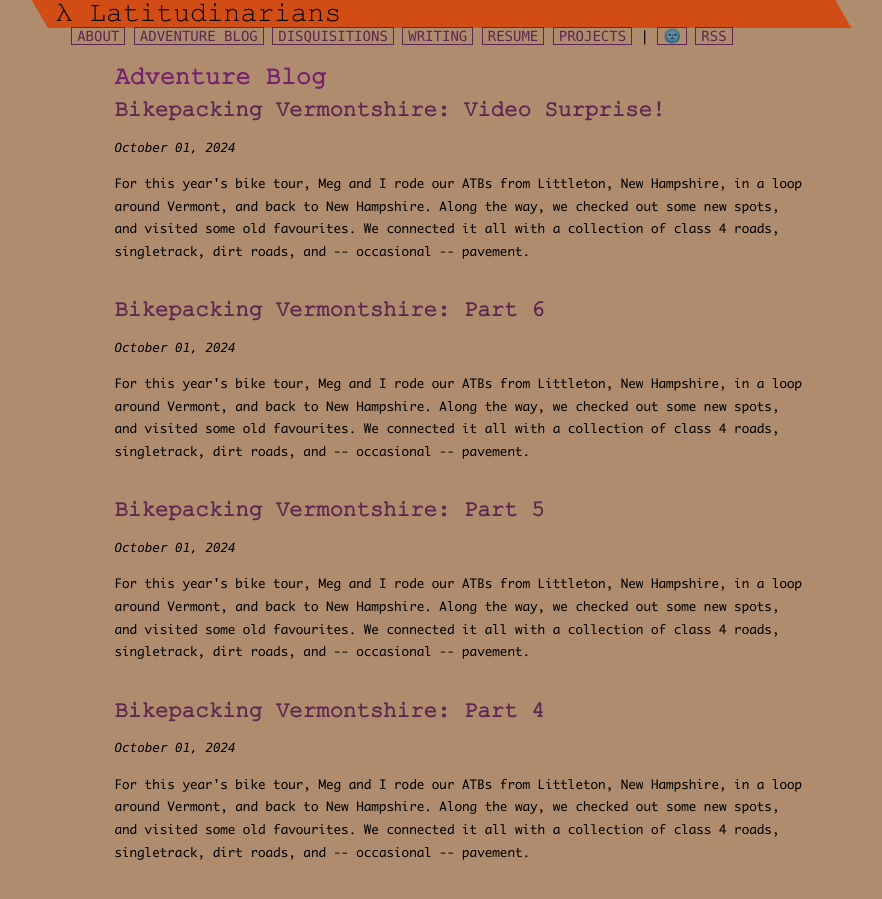
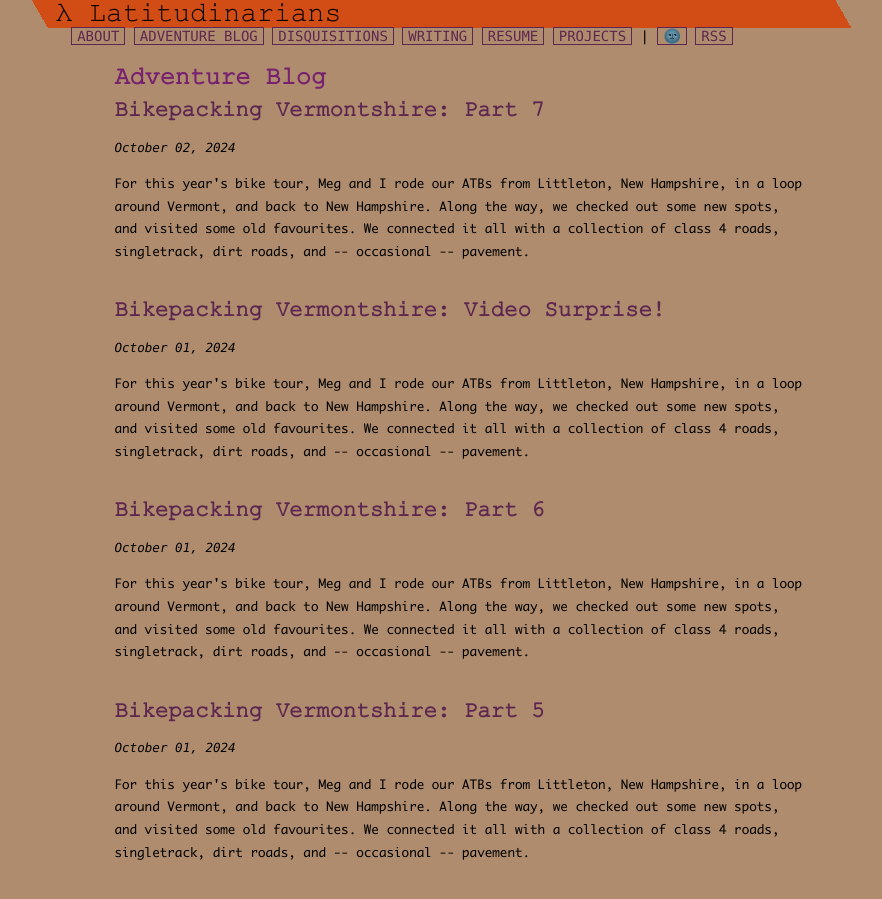
Before and after one commit to nathan-contino/nathan-contino.github.io, a Jekyll site: the page built from _pages/blog.html, in a window 1280 px wide and 900 px high. Shown: the whole window, without its empty margins (180-1062 px from the left). Built offline with Jekyll 4.4.1, drawn with Linux system fonts in a browser that asks for light colours.

Commit message:
Bikepacking vermontshire: part 7

```diff
--- a/_posts/blog/2024-09-21-bikepacking-vt-nh-1.md
+++ b/_posts/blog/2024-09-21-bikepacking-vt-nh-1.md
@@ -103,3 +103,5 @@ Fortunately, nearly 6000 feet of steep road climbing and 55 miles of riding was
 Stay tuned for our next episode, where we journey further into Vermont to Bent Hill Brewery and Roxbury State Forest for even more climbing, beers, and primitive camping.
 
 Curious about the rest of the story? You can now find it [in part 2](/blog/2024/09/29/bikepacking-vt-nh-2/).
+
+Prefer not to read? Take a look at the [video Meg made](/blog/2024/10/01/bikepacking-vt-nh-video/) that summarises our entire journey in just a few minutes of screen time.
--- /dev/null
+++ b/_posts/blog/2024-09-26-bikepacking-vt-nh-7.md
@@ -0,0 +1,142 @@
+---
+title:  "Bikepacking Vermontshire: Part 7"
+date:   2024-10-02 20:23:53 +s0500
+layout: default
+categories: blog
+---
+
+For this year's bike tour, Meg and I rode our ATBs from Littleton, New Hampshire, in a loop around Vermont, and back to New Hampshire. Along the way, we checked out some new spots, and visited some old favourites. We connected it all with a collection of class 4 roads, singletrack, dirt roads, and -- occasional -- pavement.
+
+<!-- readmore -->
+
+On the seventh day of our journey, the sun returned.
+
+We woke up at our cosy campsite in Greensboro and breathed a sigh of relief. I know it sounds silly, but knowing we had an entire day of riding before us with sunlight and no water pouring from the sky was a _huge_ motivator.
+
+{% include figure.html url="2024_09_27/1.webp" description="classic vermont directions: proceed past clown alley, take a right on cozy bend" %}
+
+{% include figure.html url="2024_09_27/2.webp" description="clouds burning off in the a.m." %}
+
+We packed up the campsite, and set out for our first repeat business visit of the trip: Front Seat Coffee in Hardwick.
+
+It's just too good a coffee shop, and Carol tipped us off about a brilliant pastry that they make better than just about anyone in Vermont: the ~~[Kwisatz Haderach](https://dune.fandom.com/wiki/Kwisatz_Haderach)~~ ~~[Lisan al Gaib](https://dune.fandom.com/wiki/Lisan_al_Gaib)~~ ~~[Chappa'ai](https://www.gateworld.net/wiki/Chappa%27ai)~~, no, for real it's the [Kouign-amann](https://en.wikipedia.org/wiki/Kouign-amann) (pronouced 'Queen Aman'). Interestingly, we discovered that we've already had one before, at, of all places, [Big Dave's of Conway, NH](https://www.bigdavesbagels.com/kweenies/). And we very easily might have encountered one back in Denver, a city whose pastry scene is disproportionately dominated by Kouign-amann.
+
+Anyway, it was delicious. If you ever find yourself at Front Seat, check it out. We got a ginger one; like all of their ginger menu items, it was the perfect blend of herbal and spicy.
+
+{% include figure.html url="2024_09_27/3.webp" description="hardwick, vermont: home of the good place" %}
+
+{% include figure.html url="2024_09_27/4.webp" description="clouds continue to burn off" %}
+
+After stocking up on fatty pastry calories and caffeine at Front Seat, we headed south, toward our next potential campsite, or possibly just home if we felt motivated or Vermont's crappy weekend campsite reservation policy got in our way. For reference, we booked every other campsite (save the primitive ones) weeks or months in advance. But we couldn't book a campsite for this night because Vermont State Parks _requires_ a two-day reservation for weekends. And, despite being perhaps the most popular state in the country for bikepackers and bicycle tourists (just ask anyone who lives along the [Gravel Growler](https://bikepacking.com/routes/green-mountain-gravel-growler/) route), Vermont State Parks still do not provide any kind of guaranteed walk-in no-parking sites for bicycle tourists. Because apparently nobody in the entire bureaucratic State Park chain understands that sometimes weather, mechanical failures, or simple distance prohibits bicycle riders from 'just finding somewhere else to stay'. Remember: when you don't need a parking spot, you can basically set up camp anywhere on a patch of 50 square feet of flat-ish grass. Not all campers need a picnic bench, or a fire ring, or any other amenities. Some of us just want to sleep!
+
+We followed a lovely not-quite-class-4 road south from Hardwick to Cabot, rising gradually through the trees for hundreds of feet. Suddenly, we popped out of the trees and the road flattened out to classic smooth dirt. And wow! The views were pretty incredible. From this perspective, it was easy to tell why our first two days of riding were so brutal: all of the land south of Groton is nothing but hill after hill after hill after mountains. Truly some awfully [lumpy country](/blog/2021/09/06/new-england-touring.html).
+
+{% include figure.html url="2024_09_27/5.webp" description="the last class 4 of the trip (kinda)" %}
+
+{% include figure.html url="2024_09_27/6.webp" description="a bittersweet transition to gravel" %}
+
+{% include figure.html url="2024_09_27/7.webp" description="starting to get some decent fall colours" %}
+
+{% include figure.html url="2024_09_27/8.webp" description="blazing sunshine" %}
+
+{% include figure.html url="2024_09_27/9.webp" description="corn by the closed road" %}
+
+{% include figure.html url="2024_09_27/10.webp" description="lumpy country" %}
+
+{% include figure.html url="2024_09_27/11.webp" description="lovely lumps" %}
+
+We descended down the hill in the blazing sunshine, only rerouting once due to an allegedly 'closed road' (is it actually closed? we may never know; there are a lot of abandoned dead 'road closed' signs in Vermont). And soon we entered the town of Cabot. Unfortunately Cabot is a lot less exciting than you New England cheese-lovers might imagine; I'm pretty sure Cabot Cheese Factory is the _only_ business in operation there, making 'cheese factory tour' essentially the only activity you can do there. So we rode on, past the giant Cabot cheese trucks, past some [highland cows](/blog/2023/08/08/bg-bike-tour-4/), towards the lumps in the distance.
+
+{% include figure.html url="2024_09_27/12.webp" description="everything happening in cabot" %}
+
+{% include figure.html url="2024_09_27/13.webp" description="at least we saw highland cows" %}
+
+For lunch, we swung by an old favourite: the Marshfield Country Store, home of the [The Hot, Instagrammable, FOMO, [Zoomer, Calzone, nearby Meg's Favourite Waterfall](/blog/2022/10/01/the-great-northern-vt-adventure-pt2.html). This time, we only ordered a sub, and naturally picked up a four-pack of Alchemist's Heady Topper to-go. We _did_ have to refrigerate that sandwich, after all! An older Vermont man complimented Meg's Brooks saddle; we bonded over a mutual love of desiccated animal carcasses.
+
+{% include figure.html url="2024_09_27/14.webp" description="confirmed wooly spotting" %}
+
+{% include figure.html url="2024_09_27/15.webp" description="bikepackers, heading onto vt route 2; may god have mercy on their souls" %}
+
+{% include figure.html url="2024_09_27/16.webp" description="meg's favourite waterfall" %}
+
+After the Marshfield Country Store, the miles sped by incredibly quickly. Here, we rejoined the XVT trail (that we took at the beginning of the first day of our trip) at a point a little deeper into Vermont. From the south end of [Groton State Forest](https://fpr.vermont.gov/groton-state-forest) almost all the way into Montpelier, the XVT follows, not a rail trail, but an _old railroad bed_. Which is basically the same idea, but it dates a few decades further back than the first US rail trails, and the state of Vermont has all-but given up maintaining it, and parts of it still allow car traffic for some bizarre reason.
+
+{% include figure.html url="2024_09_27/17.webp" description="into the woods" %}
+
+{% include figure.html url="2024_09_27/18.webp" description="love peepin those ruby-red groton fall colors" %}
+
+{% include figure.html url="2024_09_27/19.webp" description="enhance" %}
+
+But all of those details are mostly immaterial. What matters is that, despite the lumpiness of the terrain, the old railroad bed keeps grades at or below 3%. So we sped along at 10mph or more, way faster than our average speed on rolling dirt roads or singletrack, let alone crazy class 4 roads.
+
+{% include figure.html url="2024_09_27/20.webp" description="easy to speed" %}
+
+At one point, we were astonished to find a (fit and young-looking) guy driving a BMW SUV with Massachusetts plates down the trail at about 2mph. Followed by two off-leash dogs. He didn't acknowledge us in any way, let alone give us extra space or reign in his dogs. I can only assume he lost a bet, because walking your dogs on a beautiful day via car in Vermont is truly pathetic unless you actually have some kind of handicap.
+
+{% include figure.html url="2024_09_27/21.webp" description="why, oh why?" %}
+
+A few miles into the old railroad bed ride, we stopped at a beautiful spot in the woods to split the first half of our lunch sandwich.
+
+{% include figure.html url="2024_09_27/22.webp" description="lunch stop" %}
+
+{% include figure.html url="2024_09_27/23.webp" description="sponsored by heady topper (not really) (but seriously alchemist hit me up, i have some great alchemist can action shots)" %}
+
+{% include figure.html url="2024_09_27/24.webp" description="see? i'm so artsy" %}
+
+At this point, we agreed; instead of fighting Vermont's bureaucracy over staying in a campsite for only one night, we could just push on the remaining 40 miles into New Hampshire and sleep in our own bed. Even better, we didn't have a good option for dinner in Groton (it is a state forest, after all), so if we made it home, we could have dinner in our town, which actually has restaurants.
+
+{% include figure.html url="2024_09_27/25.webp" description="a familiar scene for devout readers of the blahg" %}
+
+And so the race was on. We rolled along the old railroad bed at blistering, record speeds, determined to make it home to a warm bed before dark.
+
+The rest of the old railroad bed in Groton was kind of weird. A couple of miles after our lunch spot, the flood damage was quite serious. It became immediately obvious why we didn't see any other bicycles on this trail: the ruts created by flooding were just too deep for most bikes. Fortunately our rigs are set up for class 4 roads, so we mostly rolled right through the damage. But in a few spots, even we had to walk or carry the bikes over several foot deep cracks in the earth. Crazy to see the difference from just two years ago, when the trail was [full of people riding normal bicycles, including even a baby in a trailer pulled behind a bike](/blog/2022/10/01/the-great-northern-vt-adventure-pt2.html).
+
+We were even more intrigued when we came to a road crossing, and saw a 'trail closed' sign draped along the gate that blocks cars from using the trail. The sign faced opposite us, but we never saw any 'trail closed' sign when we entered the trail from the North end. So we kept cruising along the trail; if the state can't even bother to mark every entrance, and we're fully capable of riding down the trail, and we don't plan on suing the state if we get hurt, who cares?
+
+{% include figure.html url="2024_09_27/26.webp" description="didn't face our direction. what do you expect me to do, turn around to read your signage?" %}
+
+{% include figure.html url="2024_09_27/27.webp" description="still more navigable than a class 4 road" %}
+
+We met only one other person on the whole trail: the guy who complimented Meg's Brooks saddle at the Marshfield Country Store! Turns out, his name is Jay (like the [peak](https://en.wikipedia.org/wiki/Jay_Peak_(Vermont))), he lives up in Burke, and he's a great conversationalist. We exchanged diner recommendations, and he got a hearty chuckle out of our name for the big-box store side of Littleton (Biggleton, if you're wondering). Jay, if you ever come across this post, I hope you had a lovely vintage boat ride down on Winnipesaukee. We hope to see you at the Coffee Pot in Littleton some random day; maybe we can convert you from the Littleton Diner.
+
+After parting ways with Jay, we soon came to yet another camping area in Groton. This one actually uses the Old Railroad Bed as a road connector between campsite [culs-de-sac](https://en.wiktionary.org/wiki/culs-de-sac#English), which has the pleasant side effect of ensuring repairs to the railroad bed from flood damage. We took advantage of the campsite bathroom, conveniently located right alongside the old railroad bed, and sped on, heading for the half-railroad-bed half-paved-road hybrid section of the XVT.
+
+{% include figure.html url="2024_09_27/28.webp" description="thx 4 the toilets, vt" %}
+
+{% include figure.html url="2024_09_27/29.webp" description="parting lake views" %}
+
+I feel ambivalent about this section. On one hand, the old railroad bed sections are really nice, and make up the majority of the ride. On the other hand: 302 is a truly awful road experience. The speed limit is 50, which means most cars go 60 in VT. The shoulder is large, but has a lot of random debris on it. And worst of all, it's loud as hell, because everyone drives huge trucks with poorly maintained mufflers. Fortunately, heading South on this section makes most of your ride downhill, toward the Connecticut River (which divides Vermont and New Hampshire). So at least we moved quickly.
+
+{% include figure.html url="2024_09_27/30.webp" description="ewwwwww" %}
+
+{% include figure.html url="2024_09_27/31.webp" description="whew" %}
+
+{% include figure.html url="2024_09_27/32.webp" description="welcome to new hampshire! live free or die: choose one" %}
+
+{% include figure.html url="2024_09_27/33.webp" description="new hampshire: where we have views that are almost as good as vermont" %}
+
+We crossed into New Hampshire with the sun still high above the horizon. Only a few cars tried to murder us in the half mile of road between the border and the Ammonoosuc Rail Trail, so I consider us lucky. And then we found ourselves on a (vaguely uphill) 20 mile rail trail ride home. We didn't see any other bicyclists -- just a side-by-side (twice) and a father-daughter duo riding an ATV. We took one quick stop to eat the other half of our sandwich. We met a guy in Bath with a really cool house in an old rail station along the trail, who informed us that his pet caboose was celebrating its 100 year birthday this year.
+
+{% include figure.html url="2024_09_27/34.webp" description="after we crossed this bridge, we were protected by the power of elrond, so the nazgul could no longer pursue us" %}
+
+{% include figure.html url="2024_09_27/35.webp" description="squeezing onto a photo-op on the side of this bridge before a passing side-by-side tested the limits of the hundred-plus-year-old wooden construction" %}
+
+
+{% include figure.html url="2024_09_27/36.webp" description="the bath dam, much more water flow than our day 1 visit, proving just how much rain we got wednesday and thursday" %}
+
+
+{% include figure.html url="2024_09_27/37.webp" description="the lights of biggleton at dusk: something finally worth writing about!" %}
+
+Just as the sun slipped behind the mountains, we saw the lights of Biggleton and knew we were home. We cruised along the last couple of miles to Littleton, guided by our ever-present motion-powered dynamo lights, and immediately bumped into some friends crossing the pedestrian covered bridge into town.
+
+{% include figure.html url="2024_09_27/38.webp" description="right before we bumped into friends" %}
+
+A stop at [Wildbloom](https://www.nhmagazine.com/meet-the-brewer-wildbloom-beers-devin-bush/), the best damn brewery in New Hampshire, followed by [Schilling](https://schillingbeer.com/), the former best damn brewery in New Hampshire (but they have food), rounded out our trip, making this _officially_ the Vermontshire Bicycle Beerpacking Route. The beer and food were well-deserved after a 60+ mile day with thousands of vertical feet of climbing, but catching up with our local friends was priceless.
+
+{% include figure.html url="2024_09_27/39.webp" description="best damn brewery in new hampshire" %}
+
+{% include figure.html url="2024_09_27/40.webp" description="best damn brewery (with food) in new hampshire" %}
+
+{% include figure.html url="2024_09_27/41.webp" description="the only picture of us anyone else took all trip; also very exciting to be ranch camp insta-famous" %}
+
+Did you think the trip was over? Not quite! Check out [part 8](/blog/2024/10/02/bikepacking-vt-nh-8/) for the epic epilogue to our tale.
```
